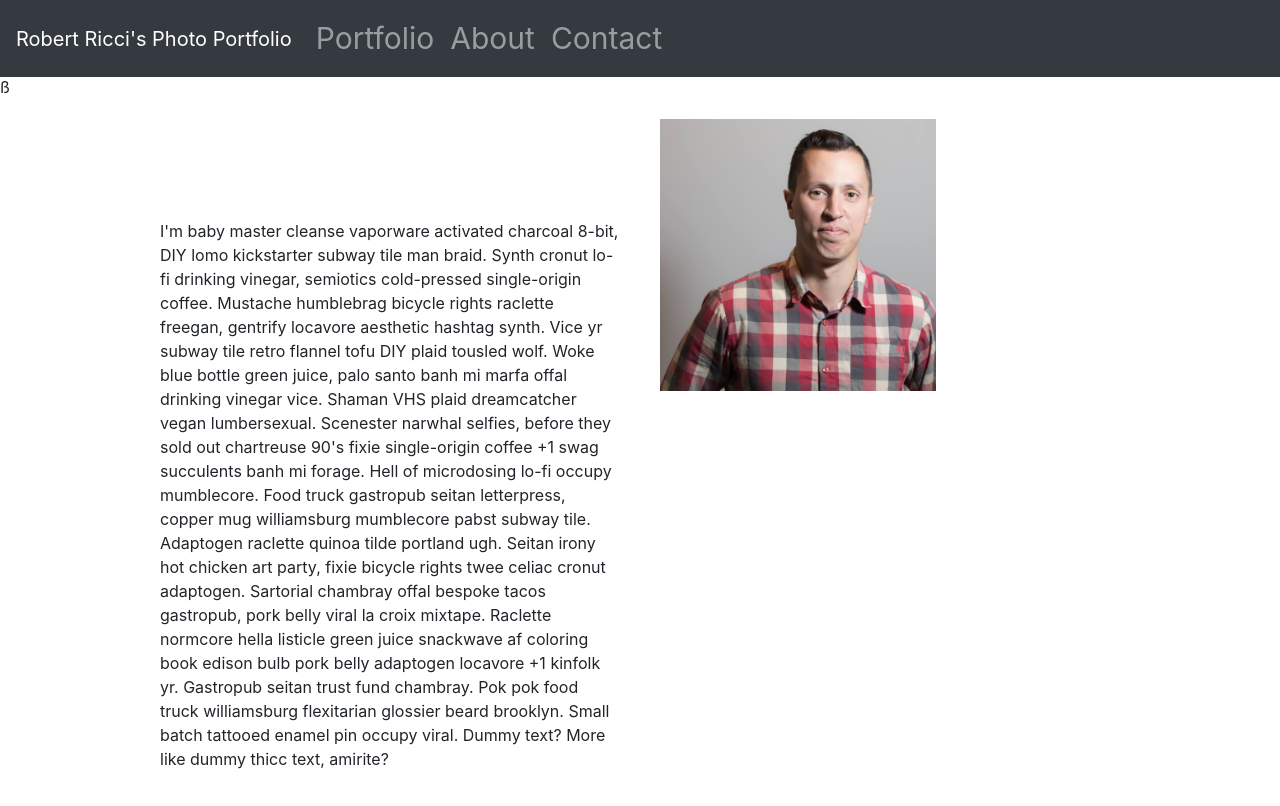
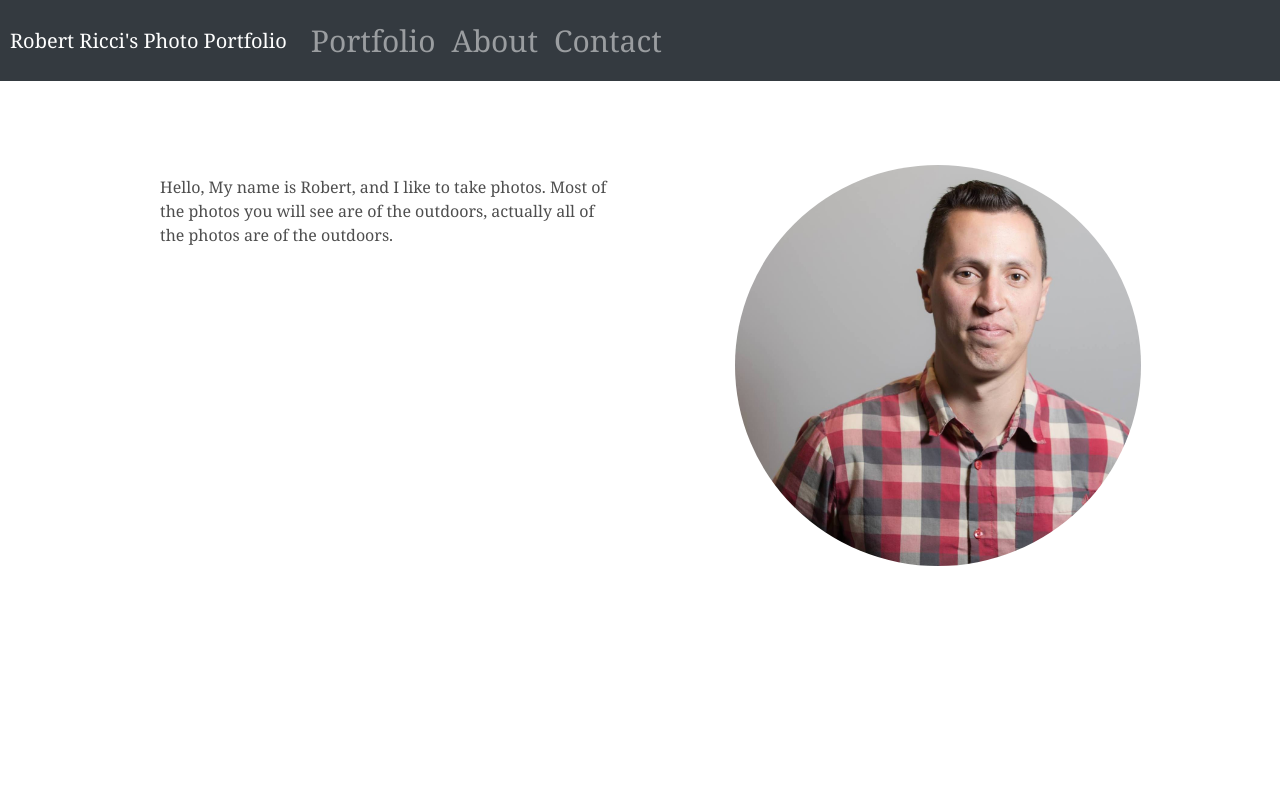
Before and after one commit to Robert-Ricci/photo-portfolio, a React (Create React App) app: page /about in a window 1280 px wide. Built offline with nearby package versions, Linux system fonts and the light colour scheme.

Commit message:
This commit fixes the layout of the about page

```diff
--- a/public/index.html
+++ b/public/index.html
@@ -3,7 +3,7 @@
   <head>
     <meta charset="utf-8" />
     <link rel="icon" href="%PUBLIC_URL%/favicon.ico" />
-    <link href="https://cdn.jsdelivr.net/npm/bootstrap@5.0.0-beta1/dist/css/bootstrap.min.css" rel="stylesheet" integrity="sha384-giJF6kkoqNQ00vy+HMDP7azOuL0xtbfIcaT9wjKHr8RbDVddVHyTfAAsrekwKmP1" crossorigin="anonymous">ß
+    <link href="https://cdn.jsdelivr.net/npm/bootstrap@5.0.0-beta1/dist/css/bootstrap.min.css" rel="stylesheet" integrity="sha384-giJF6kkoqNQ00vy+HMDP7azOuL0xtbfIcaT9wjKHr8RbDVddVHyTfAAsrekwKmP1" crossorigin="anonymous">
     <link
   rel="stylesheet"
   href="https://maxcdn.bootstrapcdn.com/bootstrap/4.5.0/css/bootstrap.min.css"
--- a/src/components/About.js
+++ b/src/components/About.js
@@ -1,17 +1,13 @@
 import React from 'react';
 import Headshot from '../headshotcopy.jpg';
 import Image from 'react-bootstrap/Image';
+
+
 const About = () => {
     return (
         <div className="about-page">
-            <p className="about"> I'm baby master cleanse vaporware activated charcoal 8-bit, DIY lomo kickstarter subway tile man braid. Synth cronut lo-fi drinking vinegar, semiotics cold-pressed single-origin coffee. Mustache humblebrag bicycle rights raclette freegan, gentrify locavore aesthetic hashtag synth. Vice yr subway tile retro flannel tofu DIY plaid tousled wolf. Woke blue bottle green juice, palo santo banh mi marfa offal drinking vinegar vice. Shaman VHS plaid dreamcatcher vegan lumbersexual. Scenester narwhal selfies, before they sold out chartreuse 90's fixie single-origin coffee +1 swag succulents banh mi forage.
-
-Hell of microdosing lo-fi occupy mumblecore. Food truck gastropub seitan letterpress, copper mug williamsburg mumblecore pabst subway tile. Adaptogen raclette quinoa tilde portland ugh. Seitan irony hot chicken art party, fixie bicycle rights twee celiac cronut adaptogen. Sartorial chambray offal bespoke tacos gastropub, pork belly viral la croix mixtape.
-
-Raclette normcore hella listicle green juice snackwave af coloring book edison bulb pork belly adaptogen locavore +1 kinfolk yr. Gastropub seitan trust fund chambray. Pok pok food truck williamsburg flexitarian glossier beard brooklyn. Small batch tattooed enamel pin occupy viral.
-
-Dummy text? More like dummy thicc text, amirite?</p>
-        <Image className="headshot" src={Headshot} />
+            <p className="about">Hello, My name is Robert, and I like to take photos. Most of the photos you will see are of the outdoors, actually all of the photos are of the outdoors. </p>
+        <Image className="headshot" src={Headshot} roundedCircle />
         </div>
     );
 };
--- a/src/index.css
+++ b/src/index.css
@@ -123,17 +123,18 @@ label:hover{
 }
 
 .about {
-  padding-top: 100px;
+  padding-top: 80px;
 }
 
 .headshot {
-  max-width: 60%;
-  max-height: 80%;
+  padding:70px;
+  max-width: 120%;
+  max-height: 120%;
 }
 
 .about-page {
   margin: 20px auto;
   display: grid;
   grid-template-columns: 1fr 1fr ;
-  grid-gap: 40px;
+  grid-gap: 50px;
 }
```
Also changed, not shown: 1 other file (tests, documents, lock files or other folders).
